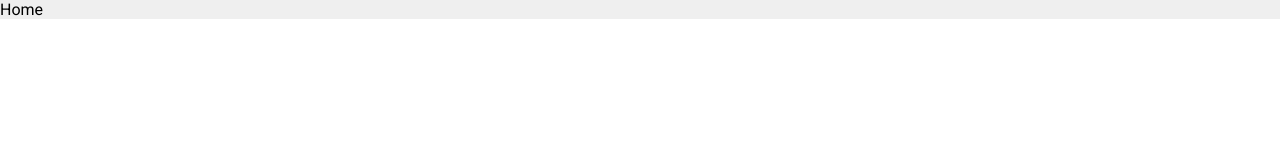
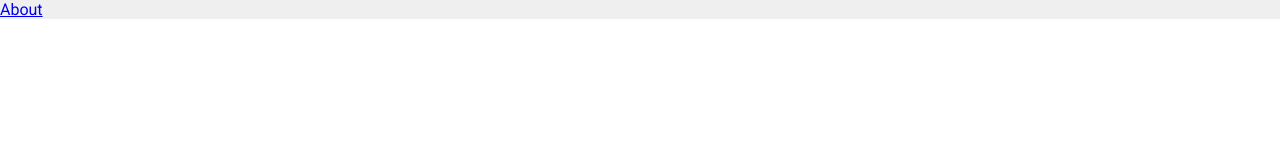
Before and after one commit to GilsonSantoss/vue-dosi, a Vue app: page / in a window 1280 px wide. Shown: the top 160 px of the page. Built offline with nearby package versions, Linux system fonts and the light colour scheme.

Commit message:
Link para about

```diff
--- a/src/pages/Home/index.vue
+++ b/src/pages/Home/index.vue
@@ -1,6 +1,12 @@
 <template>
   <section>
-    Home
+    <nav>
+      <ul>
+        <li>
+          <router-link to="/about"> About </router-link>
+        </li>
+      </ul>
+    </nav>
   </section>
 </template>
 
```
